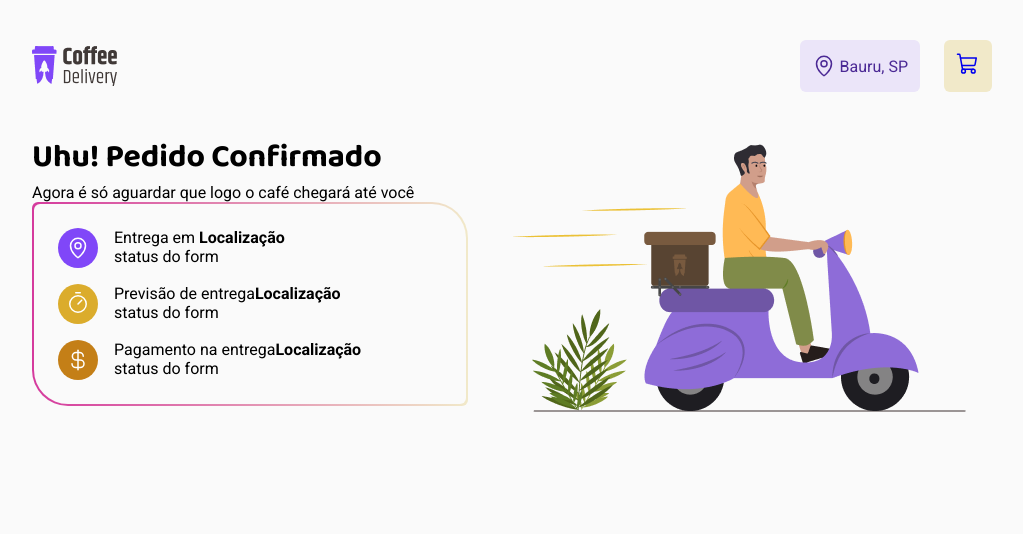
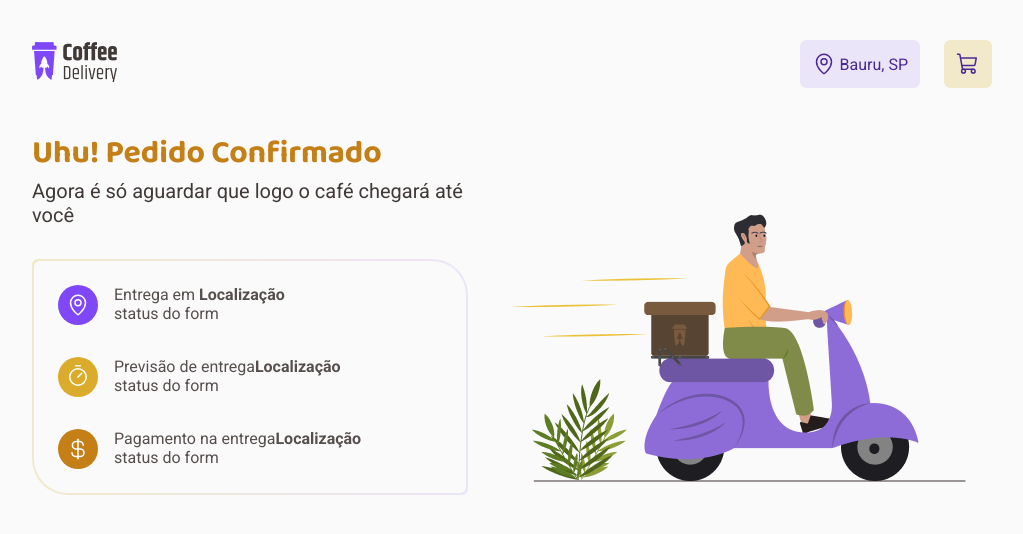
Before and after one commit to felipprodrigues/coffee-delivery-app, a React (Vite) app in the folder app/: page /success in a window 1280 px wide. Shown: the top 534 px of the page, without its empty margins (128-1151 px from the left). Built offline with nearby package versions, Linux system fonts and the light colour scheme.

Commit message:
fix final success page styling

```diff
--- a/app/src/components/Header/index.tsx
+++ b/app/src/components/Header/index.tsx
@@ -8,7 +8,9 @@ import { Success } from "../../pages/Success";
 export function Header() {
   return (
     <HeaderContainer>
-      <img src={Logo} />
+      <NavLink to="/">
+        <img src={Logo} />
+      </NavLink>
 
       <div>
         <HeaderLabel>
@@ -16,11 +18,11 @@ export function Header() {
           <span>Bauru, SP</span>
         </HeaderLabel>
 
-        <HeaderLabel>
-          <NavLink to="/checkout" title="Checkout">
+        <NavLink to="/checkout" title="Checkout">
+          <HeaderLabel>
             <ShoppingCart size={24} />
-          </NavLink>
-        </HeaderLabel>
+          </HeaderLabel>
+        </NavLink>
       </div>
     </HeaderContainer>
   );
--- a/app/src/components/Header/styles.ts
+++ b/app/src/components/Header/styles.ts
@@ -8,6 +8,14 @@ export const HeaderContainer = styled.header`
   & > div {
     display: flex;
     gap: 1.5rem;
+  }
+
+  & > a > img {
+    transition: all 0.15s linear;
+  }
+
+  & > a > img:hover {
+    transform: scale(0.9);
   }
 `;
 
--- a/app/src/components/Success/styles.ts
+++ b/app/src/components/Success/styles.ts
@@ -1,8 +1,21 @@
 import styled from "styled-components";
+
+export const SuccessHolder = styled.div`
+  & > span {
+    font-size: ${(props) => props.theme["font-l"]};
+    color: ${(props) => props.theme["base-800"]};
+  }
+
+  & > span > h1 {
+    color: ${(props) => props.theme["primary-500"]};
+    font-size: ${(props) => props.theme["title-l"]};
+  }
+`;
 
 export const SuccessCard = styled.div`
   display: flex;
   flex-direction: column;
+  margin-top: 2rem;
   padding: 2px;
 
   border-radius: 6px 36px 6px 36px;
@@ -10,9 +23,9 @@ export const SuccessCard = styled.div`
 
   position: relative;
   background: linear-gradient(
-    to left,
+    to right,
     ${(props) => props.theme["primary-100"]},
-    #d53a9d
+    ${(props) => props.theme["secondary-100"]}
   );
 
   & > div {
@@ -22,7 +35,7 @@ export const SuccessCard = styled.div`
 
     display: flex;
     flex-direction: column;
-    gap: 1rem;
+    gap: 2rem;
   }
 `;
 
@@ -46,5 +59,15 @@ export const SuccessSteps = styled.div`
   & > div:last-of-type {
     display: flex;
     flex-direction: column;
+
+    & > span {
+      font-size: ${(props) => props.theme["font-m"]};
+      color: ${(props) => props.theme["base-700"]};
+    }
   }
 `;
+
+export const SuccessImageHolder = styled.div`
+  display: flex;
+  align-items: flex-end;
+`;
--- a/app/src/pages/success.tsx
+++ b/app/src/pages/success.tsx
@@ -2,7 +2,12 @@ import { Main } from "../components/CheckoutCards/styles";
 import { Container } from "../styles/global";
 
 import SuccessIllustration from "../assets/successIllustrations.png";
-import { SuccessCard, SuccessSteps } from "../components/Success/styles";
+import {
+  SuccessCard,
+  SuccessHolder,
+  SuccessImageHolder,
+  SuccessSteps,
+} from "../components/Success/styles";
 import { ReactElement } from "react";
 import { CurrencyDollar, MapPin, Timer } from "phosphor-react";
 
@@ -34,7 +39,7 @@ export function Success() {
   return (
     <Container>
       <Main>
-        <div>
+        <SuccessHolder>
           <span>
             <h1>Uhu! Pedido Confirmado</h1>
             Agora é só aguardar que logo o café chegará até você
@@ -61,11 +66,11 @@ export function Success() {
               })}
             </div>
           </SuccessCard>
-        </div>
+        </SuccessHolder>
 
-        <div>
+        <SuccessImageHolder>
           <img src={SuccessIllustration} />
-        </div>
+        </SuccessImageHolder>
       </Main>
     </Container>
   );
```
